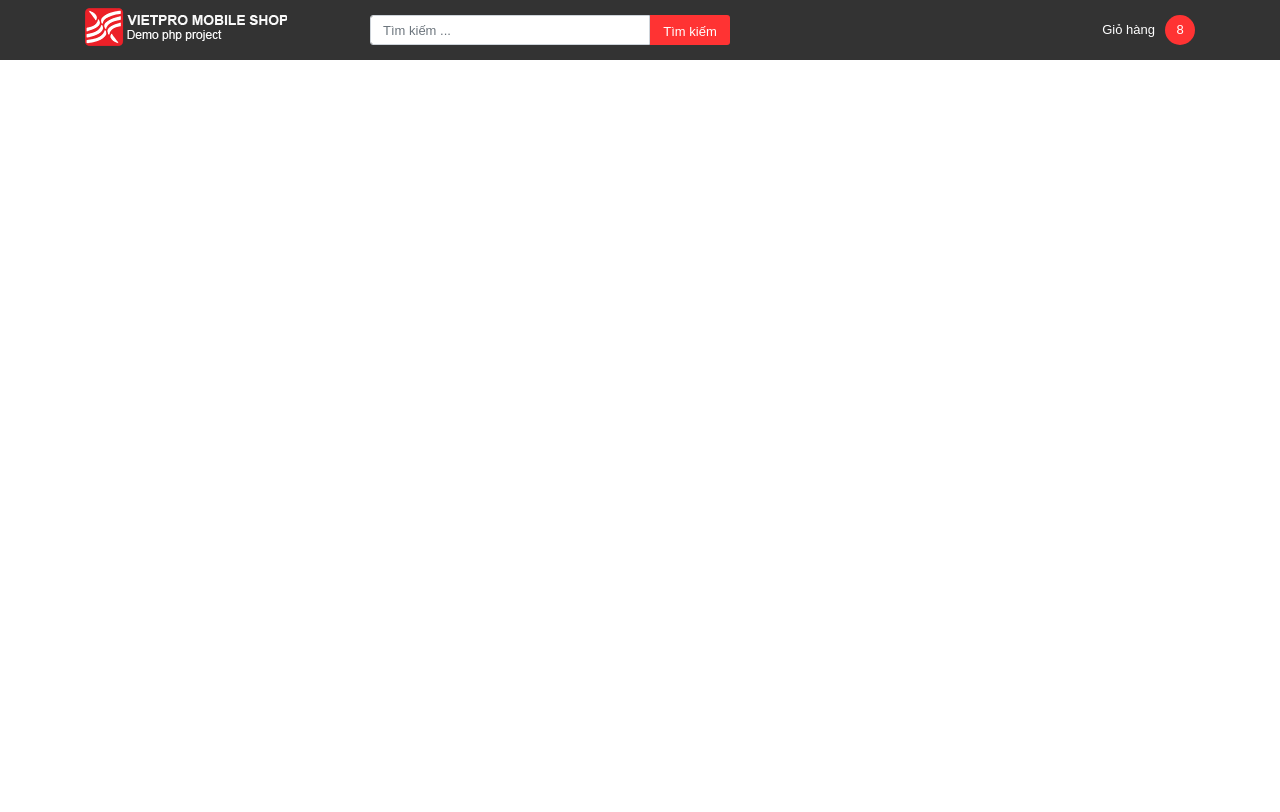
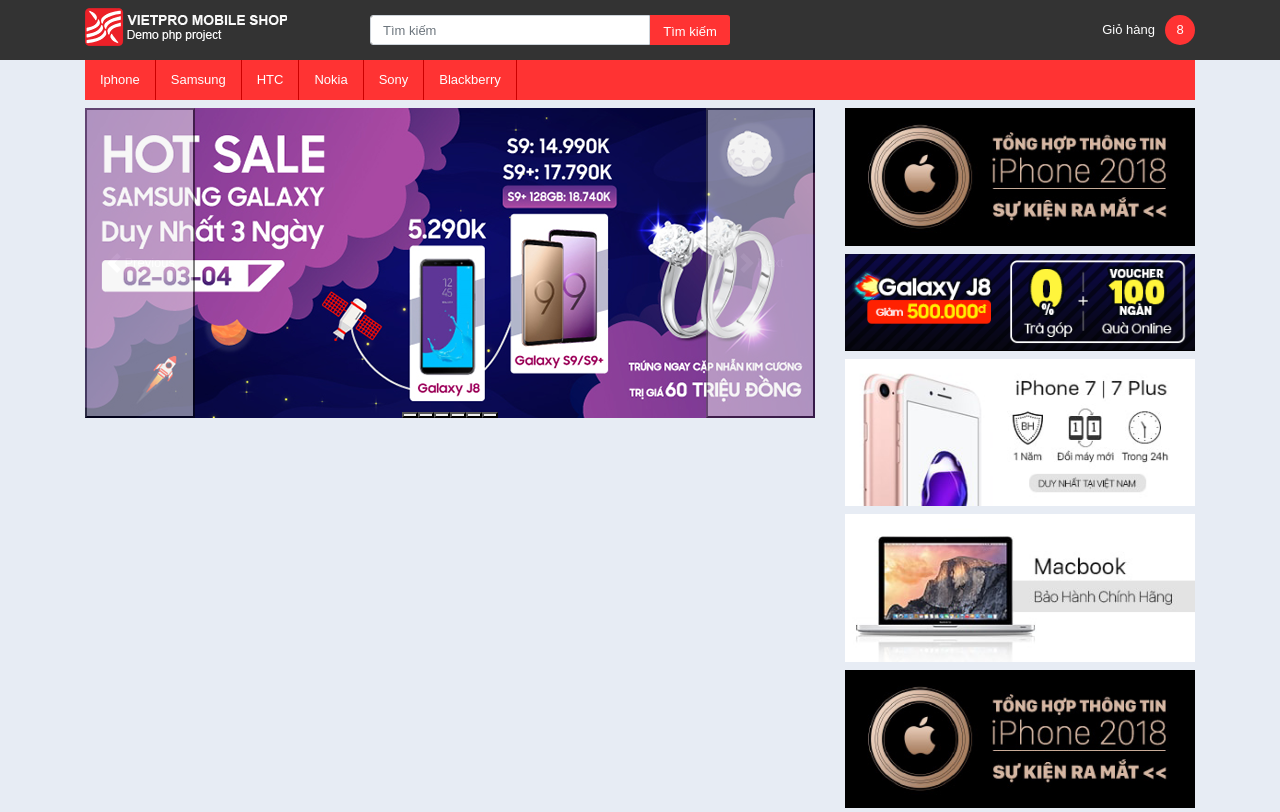
Before and after one commit to phantomxxi/Build-interface-of-Phone-E-Comerce-with-Bootstrap, a plain HTML site: page Cắt giao diện với Bootstrap/index.html in a window 1280 px wide. Shown: the top 812 px of the page. Drawn offline with nearby package versions, Linux system fonts and the light colour scheme.

Commit message:
Build body
- Make slibar
- Make Menu
- Make main-content

```diff
--- a/Cắt giao diện với Bootstrap/index.html
+++ b/Cắt giao diện với Bootstrap/index.html
@@ -23,7 +23,7 @@
 
                 <div id="search" class="col-lg-6 col-md-6 col-sm-12">
                     <form class="d-flex">
-                        <input class="form-control" type="search" placeholder="Tìm kiếm ... " aria-label="Search">
+                        <input class="form-control" type="search" placeholder="Tìm kiếm  " aria-label="Search">
                         <button class="btn" type="submit">Tìm kiếm</button>
                     </form>
                 </div>
@@ -38,7 +38,88 @@
 
     <!-- body -->
     <div id="body">
+        <div class="container">
+            <div class="row">
+                <!-- Menu -->
+                <div id="menu" class="col-lg-12 col-md-12 col-sm-12">
+                    <ul>
+                        <li><a href="#">Iphone</a></li>
+                        <li><a href="#">Samsung</a></li>
+                        <li><a href="#">HTC</a></li>
+                        <li><a href="#">Nokia</a></li>
+                        <li><a href="#">Sony</a></li>
+                        <li><a href="#">Blackberry</a></li>
+                    </ul>
+                </div>
+                <!-- End menu -->
+            </div>
+            <div class="row mt-2">
+                <!-- Main content -->
+                <div id="main-content " class="col-lg-8 col-md-8 col-sm-12">
+                    <div id="carouselExampleIndicators" class="carousel slide" data-bs-ride="carousel">
+                        <div class="carousel-indicators">
+                            <button type="button" data-bs-target="#carouselExampleIndicators" data-bs-slide-to="0" class="active" aria-current="true" aria-label="Slide 1"></button>
+                            <button type="button" data-bs-target="#carouselExampleIndicators" data-bs-slide-to="1" aria-label="Slide 2"></button>
+                            <button type="button" data-bs-target="#carouselExampleIndicators" data-bs-slide-to="2" aria-label="Slide 3"></button>
+                            <button type="button" data-bs-target="#carouselExampleIndicators" data-bs-slide-to="3" aria-label="Slide 4"></button>
+                            <button type="button" data-bs-target="#carouselExampleIndicators" data-bs-slide-to="4" aria-label="Slide 5"></button>
+                            <button type="button" data-bs-target="#carouselExampleIndicators" data-bs-slide-to="5" aria-label="Slide 6"></button>
+                        </div>
+                        <div class="carousel-inner">
+                            <div class="carousel-item active">
+                                <img src="./images/slide-1.png" class="d-block w-100" alt="">
+                            </div>
+                            <div class="carousel-item">
+                                <img src="./images/slide-2.png" class="d-block w-100" alt="">
+                            </div>
+                            <div class="carousel-item">
+                                <img src="./images/slide-3.png" class="d-block w-100" alt="">
+                            </div>
+                            <div class="carousel-item">
+                                <img src="./images/slide-4.png" class="d-block w-100" alt="">
+                            </div>
+                            <div class="carousel-item">
+                                <img src="./images/slide-5.png" class="d-block w-100" alt="">
+                            </div>
+                            <div class="carousel-item">
+                                <img src="./images/slide-6.png" class="d-block w-100" alt="">
+                            </div>
+                        </div>
+                        <button class="carousel-control-prev" type="button" data-bs-target="#carouselExampleIndicators" data-bs-slide="prev">
+                          <span class="carousel-control-prev-icon" aria-hidden="true"></span>
+                          <span class="visually-hidden">Previous</span>
+                        </button>
+                        <button class="carousel-control-next" type="button" data-bs-target="#carouselExampleIndicators" data-bs-slide="next">
+                          <span class="carousel-control-next-icon" aria-hidden="true"></span>
+                          <span class="visually-hidden">Next</span>
+                        </button>
+                    </div>
+                </div>
+                <!-- End Main content -->
 
+                <div id="slibar" class="col-lg-4 col-md-0 col-sm-0">
+                    <div class="banner-item">
+                        <a href=""><img src="./images/banner-1.png" class="img-fluid mb-2" alt=""></a>
+                    </div>
+                    <div class="banner-item">
+                        <a href=""><img src="./images/banner-2.png" class="img-fluid mb-2" alt=""></a>
+                    </div>
+                    <div class="banner-item">
+                        <a href=""><img src="./images/banner-3.png" class="img-fluid mb-2" alt=""></a>
+                    </div>
+                    <div class="banner-item">
+                        <a href=""><img src="./images/banner-4.png" class="img-fluid mb-2" alt=""></a>
+                    </div>
+                    <div class="banner-item">
+                        <a href=""><img src="./images/banner-5.png" class="img-fluid mb-2" alt=""></a>
+                    </div>
+                    <div class="banner-item">
+                        <a href=""><img src="./images/banner-6.png" class="img-fluid mb-2" alt=""></a>
+                    </div>
+                </div>
+            </div>
+
+        </div>
     </div>
     <!-- end body -->
 
--- a/Cắt giao diện với Bootstrap/style.css
+++ b/Cắt giao diện với Bootstrap/style.css
@@ -54,3 +54,28 @@ body {
     text-align: center;
     border-radius: 50%;
 }
+
+#body {
+    background-color: #e7ecf4;
+}
+
+#menu ul {
+    margin: 0;
+    padding: 0;
+    background-color: #ff3333;
+    overflow: hidden;
+}
+
+#menu ul li {
+    list-style: none;
+    float: left;
+    height: 40px;
+    padding: 0 15px;
+    line-height: 40px;
+    border-right: 1px solid #cc0000;
+}
+
+#menu ul li a {
+    font-size: 13px;
+    color: #fff;
+}
```
